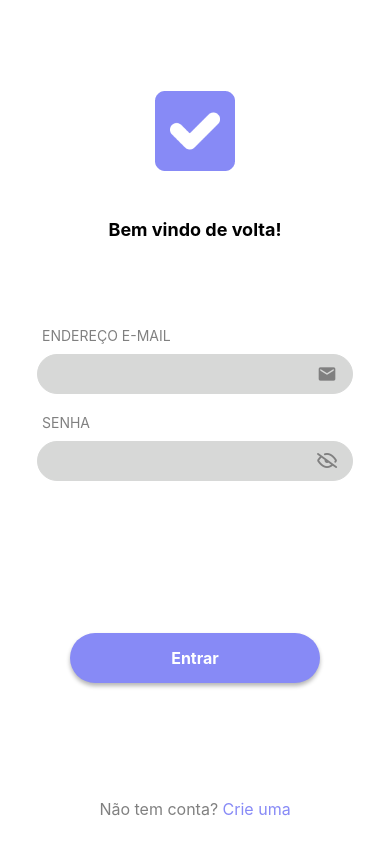
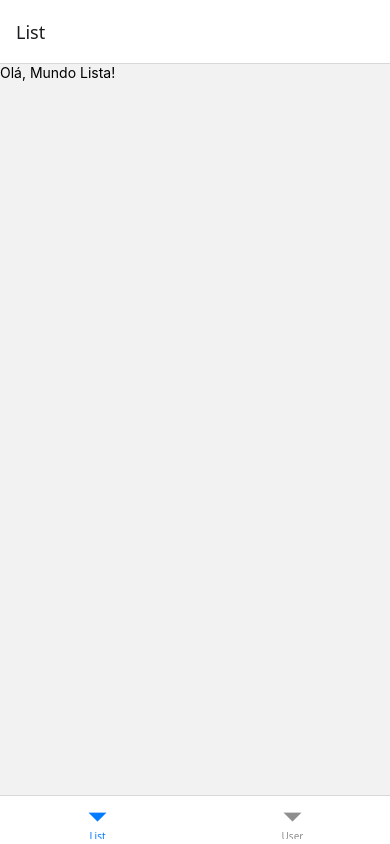
Before and after one commit to Victor090608/ProjetosMobile, a React Native app: screen /BottomRoutes in a window 390 px wide. Built offline with nearby package versions, Linux system fonts and the light colour scheme.

Commit message:
Criacao de rotas, paginas novas, baixando extensoes para segunda tela, finalmente fazendo a trnaiscao da primeira tela para a segunda

```diff
--- a/App.tsx
+++ b/App.tsx
@@ -1,18 +1,18 @@
-import { StatusBar } from 'expo-status-bar';
-import { StyleSheet, Text, View } from 'react-native';
-import Login from './src/pages/login';
+import './gesture-handler';
+import { StyleSheet } from 'react-native';
+import Routes from './src/routes/index.routes';
+import { NavigationContainer } from '@react-navigation/native';
 
 export default function App() {
   return (
-    <Login />
+    <NavigationContainer>
+      <Routes />
+    </NavigationContainer>
   );
 }
 
 const styles = StyleSheet.create({
   container: {
-    flex: 1,
-    backgroundColor: '#fff',
-    alignItems: 'center',
-    justifyContent: 'center',
-  },
+    flex: 1
+  }
 });
--- /dev/null
+++ b/gesture-handler.native.js
@@ -0,0 +1 @@
+import 'react-native-gesture-handler';
--- a/package.json
+++ b/package.json
@@ -10,11 +10,14 @@
   },
   "dependencies": {
     "@react-native-vector-icons/ionicons": "12.3.0",
+    "@react-navigation/bottom-tabs": "^7.4.7",
+    "@react-navigation/stack": "^7.4.8",
     "expo": "~53.0.20",
     "expo-status-bar": "~2.2.3",
     "react": "19.0.0",
     "react-native": "0.79.5",
-    "react-native-icons": "^10.3.0"
+    "react-native-gesture-handler": "~2.24.0",
+    "react-native-vector-icons": "10.3.0"
   },
   "devDependencies": {
     "@babel/core": "^7.25.2",
--- /dev/null
+++ b/src/pages/list/index.tsx
@@ -0,0 +1,11 @@
+import React from "react";
+
+import { Text } from "react-native";
+
+export default function List () {
+    return (
+        <Text>
+            Olá, Mundo Lista!
+        </Text>
+    )
+}
--- /dev/null
+++ b/src/pages/list/styles.ts
@@ -0,0 +1,6 @@
+import { StyleSheet, Dimensions } from "react-native";
+import { themas } from "../global/themes";
+
+export const style = StyleSheet.create ({
+
+})
--- a/src/pages/login/index.tsx
+++ b/src/pages/login/index.tsx
@@ -7,10 +7,12 @@
 import { themas } from '../../global/themes';
 import { Input } from "../../components/input";
 import { Button } from "../../components/button";
-
-
+import { useNavigation, NavigationProp } from '@react-navigation/native';
 
 export default function Login() {
+
+    const navigation = useNavigation<NavigationProp<any>>();
+
     const [email, setEmail] = useState('');
     const [password, setPassword] = useState('');
     const [showPassword, setShowPassword] = useState(true);
@@ -22,6 +24,11 @@
             if (!email || !password) {
                 return Alert.alert('Atenção', 'Informe os campos obrigatórios!');
             }
+
+            navigation.navigate("BottomRoutes")
+
+            console.log("Funcionou!");
+
             setTimeout(() => {
                 if (email == 'vvbarcellos11@gmail.com' && password == '12345678') {
                     Alert.alert('Logado com sucesso!');
@@ -32,6 +39,8 @@
             }, 3000)
         } catch (error) {
             console.log(error);
+        } finally {
+            setLoading(false);
         }
     }
 
@@ -64,7 +73,7 @@
                 />
             </View>
             <View style={Style.boxBottom}>
-                <Button text = "Entrar" loading = {loading} onPress = {() => getLogin}/>
+                <Button text="Entrar" loading={loading} onPress={() => getLogin()} />
             </View>
             <Text style={Style.textBottom}>Não tem conta? <Text style={{ color: themas.colors.primary }}>Crie uma</Text></Text>
         </View>
--- /dev/null
+++ b/src/pages/user/index.tsx
@@ -0,0 +1,11 @@
+import React from "react";
+
+import { Text } from "react-native";
+
+export default function User () {
+    return (
+        <Text>
+        Olá, Mundo User!
+        </Text>
+    )
+}
--- /dev/null
+++ b/src/pages/user/styles.ts
@@ -0,0 +1,6 @@
+import { StyleSheet, Dimensions } from "react-native";
+import { themas } from "../global/themes";
+
+export const style = StyleSheet.create ({
+
+})
--- /dev/null
+++ b/src/routes/bottom.routes.tsx
@@ -0,0 +1,20 @@
+import { createBottomTabNavigator } from "@react-navigation/bottom-tabs";
+import List from "../pages/list";
+import User from "../pages/user";
+
+const Tab = createBottomTabNavigator();
+
+export default function BottomRoutes() {
+    return (
+        <Tab.Navigator>
+            <Tab.Screen
+            name="List"
+            component={List}
+            />
+            <Tab.Screen
+            name="User"
+            component={User}
+            />
+        </Tab.Navigator>
+    )
+}
--- /dev/null
+++ b/src/routes/index.routes.tsx
@@ -0,0 +1,30 @@
+import React from "react";
+import { createStackNavigator } from "@react-navigation/stack";
+import Login from "../pages/login";
+import BottomRoutes from "./bottom.routes";
+
+export default function Routes() {
+    const Stack = createStackNavigator()
+
+    return (
+        <Stack.Navigator
+            initialRouteName="Login"
+            screenOptions={{
+                headerShown: false,
+                cardStyle: {
+                    backgroundColor: "#FFF"
+                }
+            }}
+        >
+            <Stack.Screen
+                name="Login"
+                component={Login}
+            />
+            <Stack.Screen
+                name="BottomRoutes"
+                component={BottomRoutes}
+            />
+
+        </Stack.Navigator>
+    )
+}
```
Also changed, not shown: gesture-handler.js (added), 1 other file (tests, documents, lock files or other folders). Lines whose indentation alone changed are shown as unchanged.
